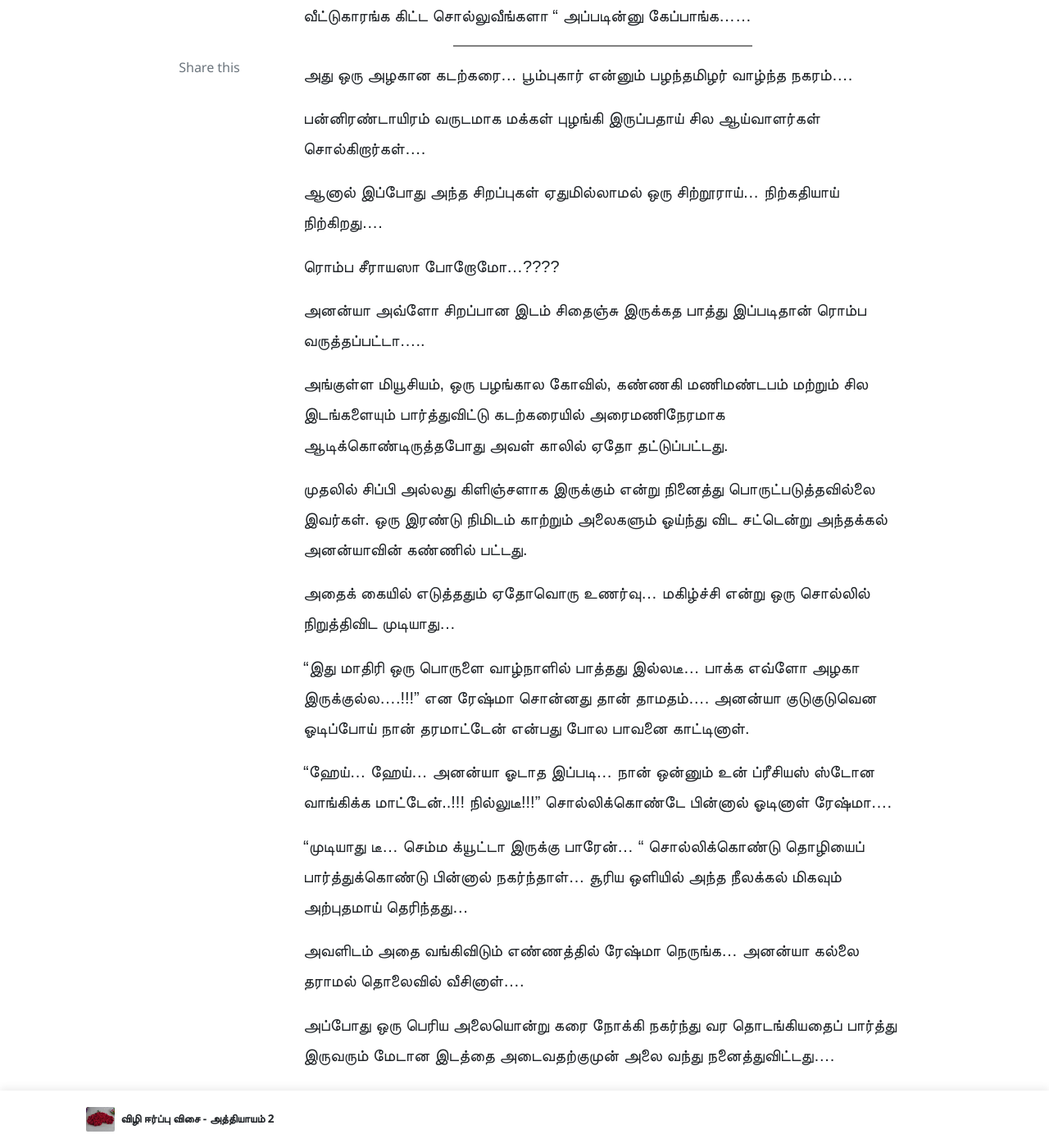
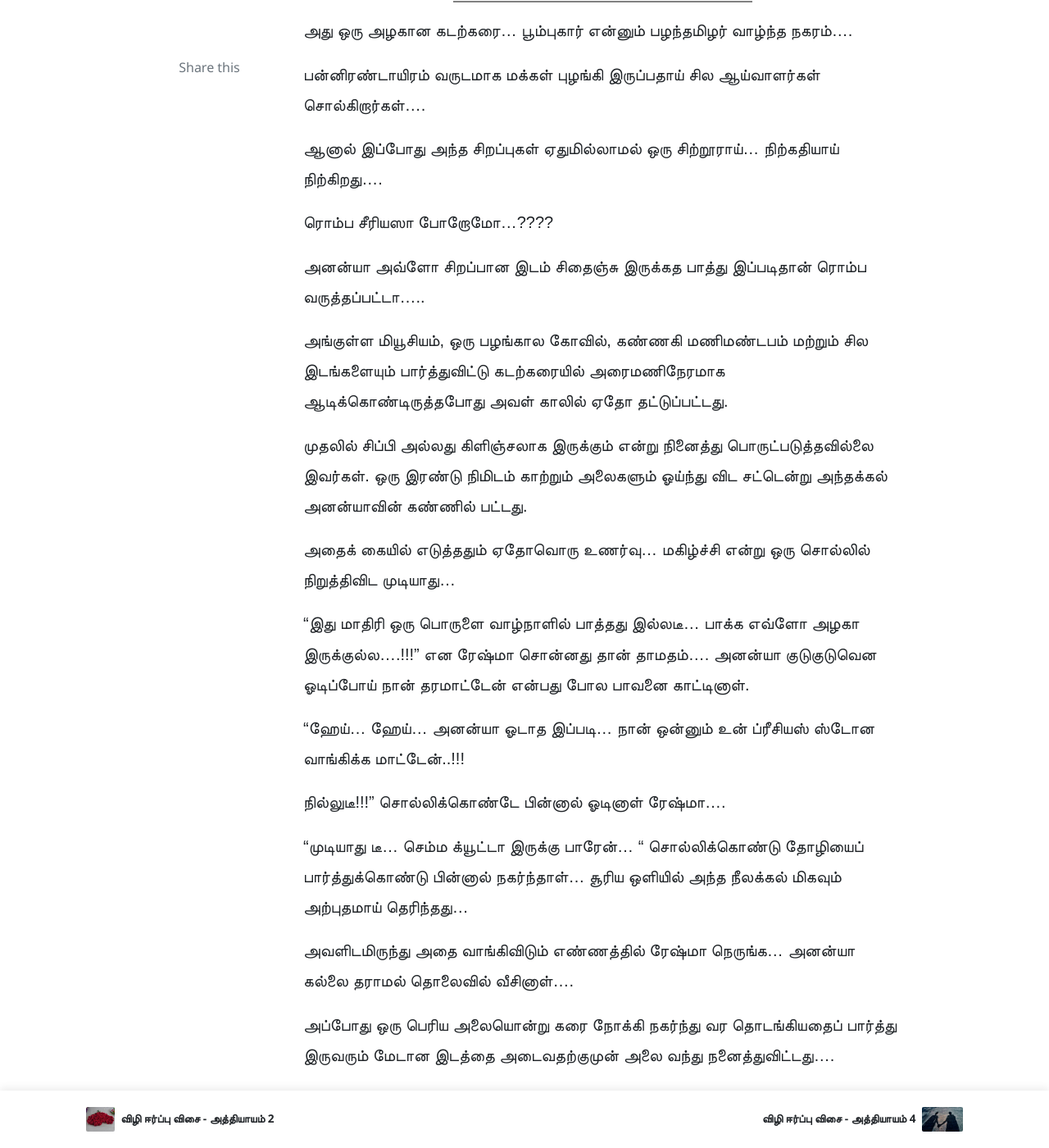
Before and after one commit to vigneshragupathy/pratheba, a Jekyll site: the page built from _posts/2020-07-23-vizhi-eerppu-visai-chapter3.md, in a window 1280 px wide and 1400 px high, scrolled down 1548 px. Shown: the whole window at 82% size. Built offline with Jekyll 4.4.1, drawn with Linux system fonts in a browser that asks for light colours; nearby versions of some CDN libraries; some web fonts are replaced; comment, search, counter and statistics services are not loaded; some of the changed text lies outside the part shown.

Commit message:
added new post and fixed typos

```diff
--- a/_posts/2020-07-23-vizhi-eerppu-visai-chapter3.md
+++ b/_posts/2020-07-23-vizhi-eerppu-visai-chapter3.md
@@ -20,7 +20,6 @@
  தீசிஸ்க்கு டேட்டா எடுக்க போனப்போ நடந்தது மறந்துபோச்சா ???”
 
 மறுபடியும் பிளாஷ்பேக் ……
-
 இப்போ கீழடி அகழ்வாய்வுகளுக்குப் பிறகு மக்கள் நிறைய தொன்மையை பத்தின விஷயங்களை தெரிஞ்சுக்க தொடங்கி இருக்காங்க…
 
 ஆனால் அனன்யாவுக்கு அதில் சின்ன வயதில் இருந்தே பெரும் ஆர்வம்… ஹிஸ்டரின்னா உயிர வித்துட்டு படிப்பா… புத்தகங்கள் எப்போதும் அவளுக்கு நண்பர்கள்…
@@ -40,23 +39,25 @@
 
 ஆனால் இப்போது அந்த சிறப்புகள் ஏதுமில்லாமல் ஒரு சிற்றூராய்… நிற்கதியாய் நிற்கிறது….
 
-ரொம்ப சீராயஸா போறோமோ…????
+ரொம்ப சீரியஸா போறோமோ…????
 
 அனன்யா அவ்ளோ சிறப்பான இடம் சிதைஞ்சு இருக்கத பாத்து  இப்படிதான் ரொம்ப வருத்தப்பட்டா…..
 
 அங்குள்ள மியூசியம், ஒரு பழங்கால கோவில், கண்ணகி மணிமண்டபம்  மற்றும் சில இடங்களையும் பார்த்துவிட்டு கடற்கரையில் அரைமணிநேரமாக ஆடிக்கொண்டிருத்தபோது அவள் காலில் ஏதோ தட்டுப்பட்டது.
 
-முதலில் சிப்பி அல்லது கிளிஞ்சளாக இருக்கும் என்று நினைத்து பொருட்படுத்தவில்லை இவர்கள். ஒரு இரண்டு நிமிடம் காற்றும் அலைகளும் ஓய்ந்து விட சட்டென்று அந்தக்கல் அனன்யாவின் கண்ணில் பட்டது.
+முதலில் சிப்பி அல்லது கிளிஞ்சலாக இருக்கும் என்று நினைத்து பொருட்படுத்தவில்லை இவர்கள். ஒரு இரண்டு நிமிடம் காற்றும் அலைகளும் ஓய்ந்து விட சட்டென்று அந்தக்கல் அனன்யாவின் கண்ணில் பட்டது.
 
 அதைக் கையில் எடுத்ததும்  ஏதோவொரு உணர்வு… மகிழ்ச்சி என்று ஒரு சொல்லில் நிறுத்திவிட முடியாது…
 
 “இது மாதிரி ஒரு பொருளை வாழ்நாளில் பாத்தது இல்லடீ… பாக்க எவ்ளோ அழகா இருக்குல்ல….!!!” என ரேஷ்மா சொன்னது தான் தாமதம்…. அனன்யா குடுகுடுவென ஓடிப்போய் நான் தரமாட்டேன் என்பது போல பாவனை காட்டினாள்.
 
-“ஹேய்… ஹேய்… அனன்யா ஓடாத இப்படி… நான் ஒன்னும் உன் ப்ரீசியஸ் ஸ்டோன வாங்கிக்க மாட்டேன்..!!! நில்லுடீ!!!” சொல்லிக்கொண்டே பின்னால் ஓடினாள் ரேஷ்மா….
+“ஹேய்… ஹேய்… அனன்யா ஓடாத இப்படி… நான் ஒன்னும் உன் ப்ரீசியஸ் ஸ்டோன வாங்கிக்க மாட்டேன்..!!!
 
-“முடியாது டீ… செம்ம க்யூட்டா இருக்கு பாரேன்… “  சொல்லிக்கொண்டு தொழியைப் பார்த்துக்கொண்டு பின்னால் நகர்ந்தாள்… சூரிய ஒளியில் அந்த நீலக்கல் மிகவும் அற்புதமாய் தெரிந்தது…
+நில்லுடீ!!!” சொல்லிக்கொண்டே பின்னால் ஓடினாள் ரேஷ்மா….
 
-அவளிடம் அதை வங்கிவிடும் எண்ணத்தில் ரேஷ்மா நெருங்க… அனன்யா கல்லை தராமல் தொலைவில் வீசினாள்….
+“முடியாது டீ… செம்ம க்யூட்டா இருக்கு பாரேன்… “  சொல்லிக்கொண்டு தோழியைப் பார்த்துக்கொண்டு பின்னால் நகர்ந்தாள்… சூரிய ஒளியில் அந்த நீலக்கல் மிகவும் அற்புதமாய் தெரிந்தது…
+
+அவளிடமிருந்து அதை வாங்கிவிடும் எண்ணத்தில் ரேஷ்மா நெருங்க… அனன்யா கல்லை தராமல் தொலைவில் வீசினாள்….
 
 அப்போது ஒரு பெரிய அலையொன்று கரை நோக்கி நகர்ந்து வர தொடங்கியதைப் பார்த்து இருவரும் மேடான இடத்தை அடைவதற்குமுன் அலை வந்து நனைத்துவிட்டது….
 
```
Also changed, not shown: _posts/2020-02-29-cinema.md (+0 -1 lines), _posts/2020-07-25-vizhi-eerppu-visai-chapter4.md (added, +110 -0 lines), assets/images/chapter4.jpeg (added).
